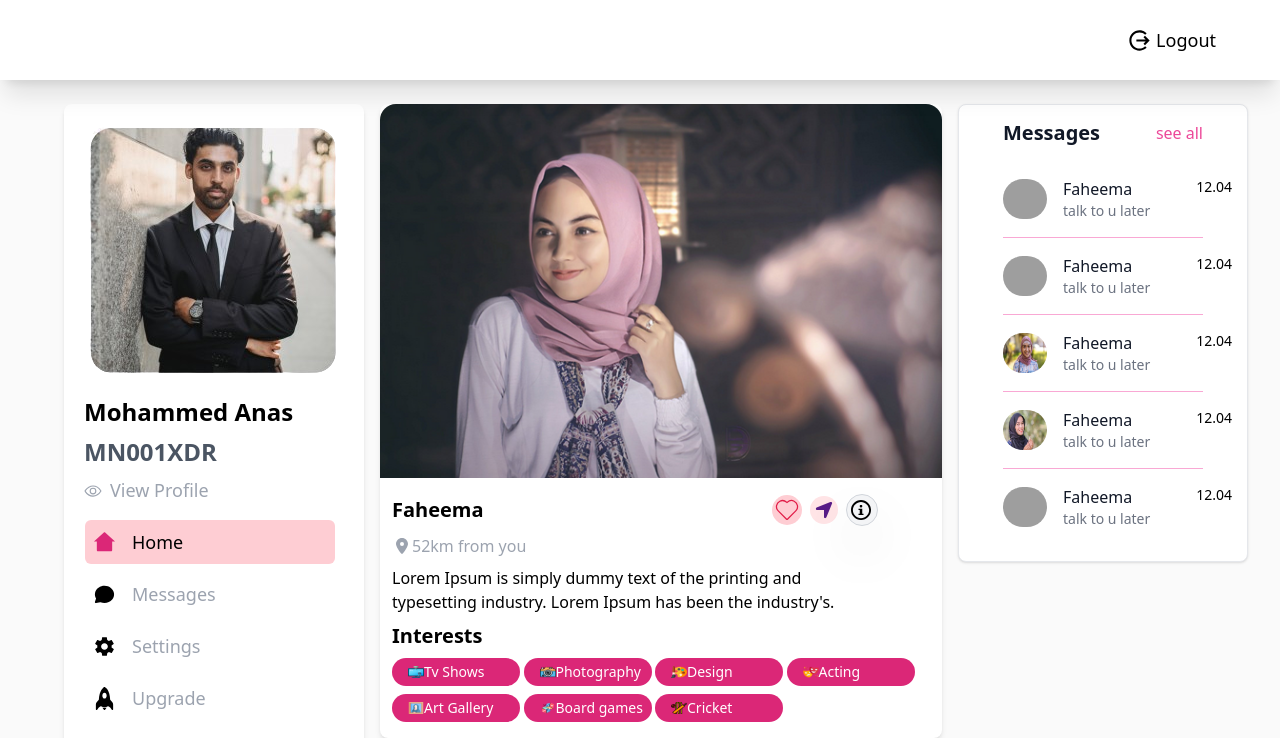
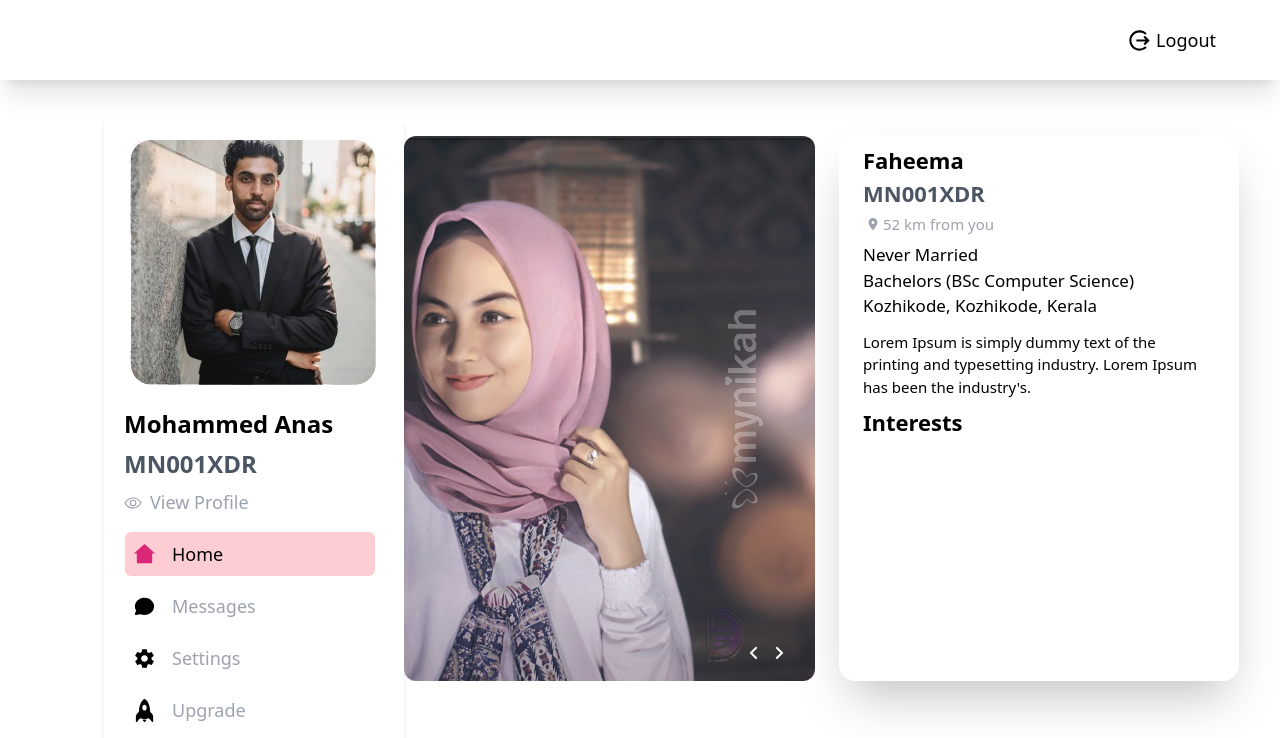
Before and after one commit to JITHIN32111/Machine_Task_trogon_media, a React (Vite) app: page / in a window 1280 px wide. Shown: the top 738 px of the page. Built offline with nearby package versions, Linux system fonts and the light colour scheme; grey boxes are pictures that could not be loaded.

Commit message:
userProfile side bar and image added

```diff
--- a/src/App.jsx
+++ b/src/App.jsx
@@ -1,24 +1,46 @@
+// import React from 'react'
+// import Header from './components/Header'
+// import Posts from './components/Posts'
+// import UserMenuLeft from './components/UserMenuLeft'
+// import Messages from './components/Messages'
+// function App() {
+//   return (
+//     <div>
+//       <>
+//       <Header/>
+//       </>
+//       <div className='bg-zinc-50 py-6 h-full flex flex-row justify-start  gap-x-4 items-start'>
+//       <UserMenuLeft/>
+//       <Posts/>
+//       <div>
+//       <Messages/>
+//       {/* <Messages/> */}
+
+//       </div>
+//       </div>
+//     </div>
+//   )
+// }
+
+// export default App
+
+
+
 import React from 'react'
+import UserMenuLeft from './components/UserMenuLeft'
+import UserProfileTop from './components/UserProfileTop'
 import Header from './components/Header'
-import Posts from './components/Posts'
-import UserMenuLeft from './components/UserMenuLeft'
-import Messages from './components/Messages'
 function App() {
   return (
-    <div>
-      <>
-      <Header/>
-      </>
-      <div className='bg-zinc-50 py-6 h-full flex flex-row justify-start  gap-x-4 items-start'>
+    <>
+    <Header/>
+    <div className='flex flex-row mt-9 ml-10'>
       <UserMenuLeft/>
-      <Posts/>
-      <div>
-      <Messages/>
-      {/* <Messages/> */}
+      <UserProfileTop/>
 
-      </div>
-      </div>
     </div>
+    </>
+
   )
 }
 
--- /dev/null
+++ b/src/components/UserProfileTop.jsx
@@ -0,0 +1,63 @@
+import React from "react";
+import profileImg from "../../public/allImages/UserProfile.png";
+import { IoEyeOutline } from "react-icons/io5";
+import { FaLocationDot } from "react-icons/fa6";
+import tvImg from "../../public/allImages/tv.png";
+import designImg from "../../public/allImages/Design.png";
+import actingImg from "../../public/allImages/acting.png";
+import artImg from "../../public/allImages/art.png";
+import gamesImg from "../../public/allImages/games.png";
+import cricketImg from "../../public/allImages/cricket.png";
+import photographyImg from "../../public/allImages/photography.png";
+function UserProfileTop() {
+    const Menus = [
+        { title: "Tv Shows", icon: tvImg },
+        { title: "Photography", icon: photographyImg },
+        { title: "Design", icon: designImg },
+        { title: "Acting", icon: actingImg },
+        { title: "Art Gallery", icon: artImg },
+        { title: "Board games", icon: gamesImg },
+        { title: "Cricket", icon: cricketImg },
+      ];
+  return (
+    <div className="flex mt-5 flex-col">
+      <div className="flex flex-row gap-x-6">
+        {/* userImg */}
+        <figure>
+          <img className="rounded-xl" src={profileImg} alt="" />
+        </figure>
+        {/* userImg end */}
+
+        {/* userDetails */}
+        <div className=" flex flex-col w-[400px] px-6 py-2 rounded-2xl shadow-2xl">
+          <h2 className="text-[22px] text-black font-[700] ">Faheema</h2>
+          <h2 className="text-[22px] text-gray-600 font-[700] ">MN001XDR</h2>
+          <span className="flex text-gray-400 flex-row justify-start gap-2 text-lg font-normal items-start'">
+            <span className="flex flex-row  text-gray-400">
+              <FaLocationDot className="pt-2" size={20} />
+              <p className="text-[15px]">52 km from you</p>
+            </span>
+          </span>
+          <span className="text-[17px] font-[500] pt-1">
+            <p>Never Married</p>
+            <p>Bachelors (BSc Computer Science)</p>
+            <p>Kozhikode, Kozhikode, Kerala</p>
+            <p className="text-[15px] font-normal pt-3 ">
+              Lorem Ipsum is simply dummy text of the printing and typesetting
+              industry. Lorem Ipsum has been the industry's.
+            </p>
+          </span>
+            {/* interests */}
+          <h1 className="text-[22px] text-black font-[700] pt-2">Interests</h1>
+          <div className="flex flex-row"></div>
+          {/* interests */}
+        </div>
+        {/* userDetails end*/}
+      </div>
+
+      <div></div>
+    </div>
+  );
+}
+
+export default UserProfileTop;
```
Also changed, not shown: public/allImages/UserProfile.png (added).
